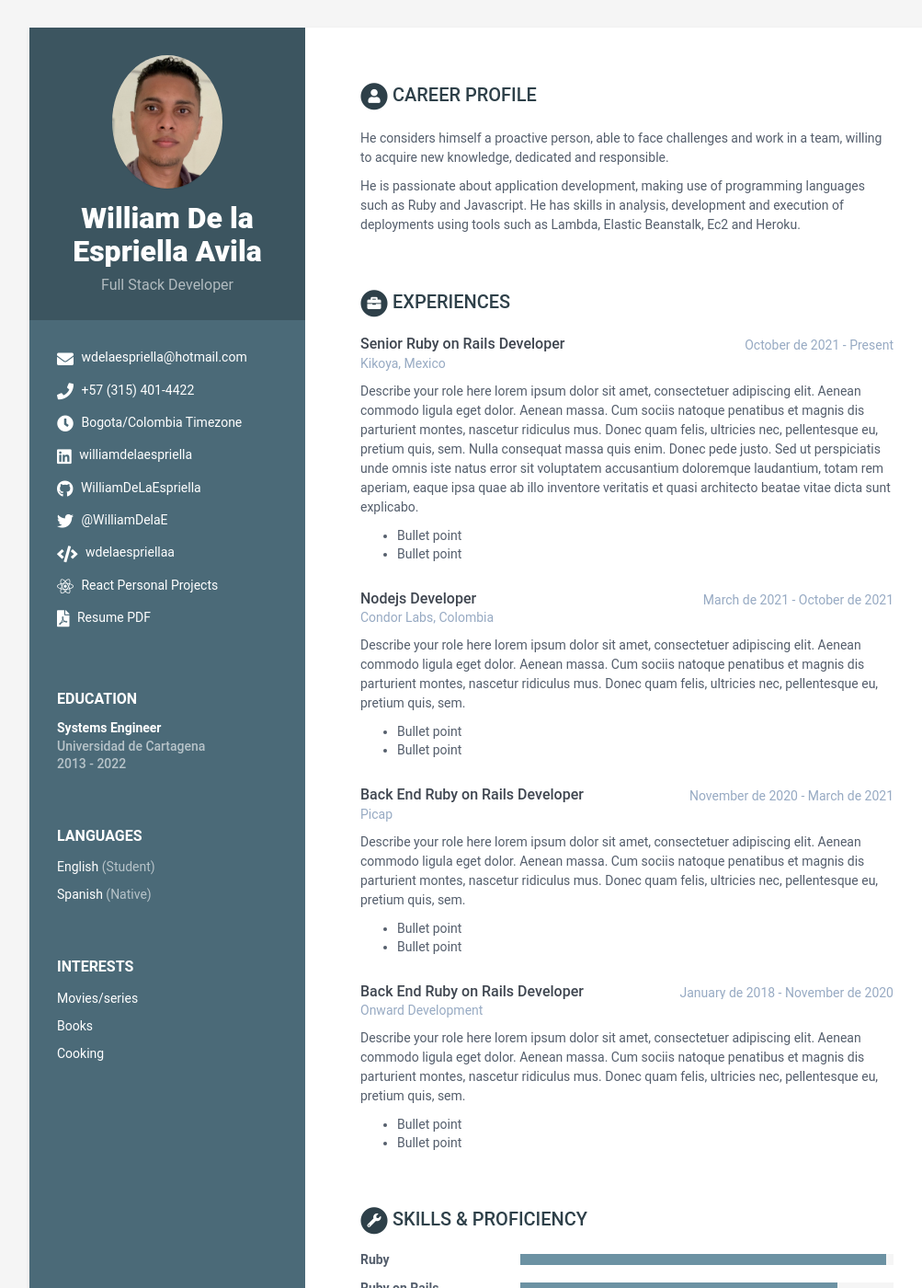
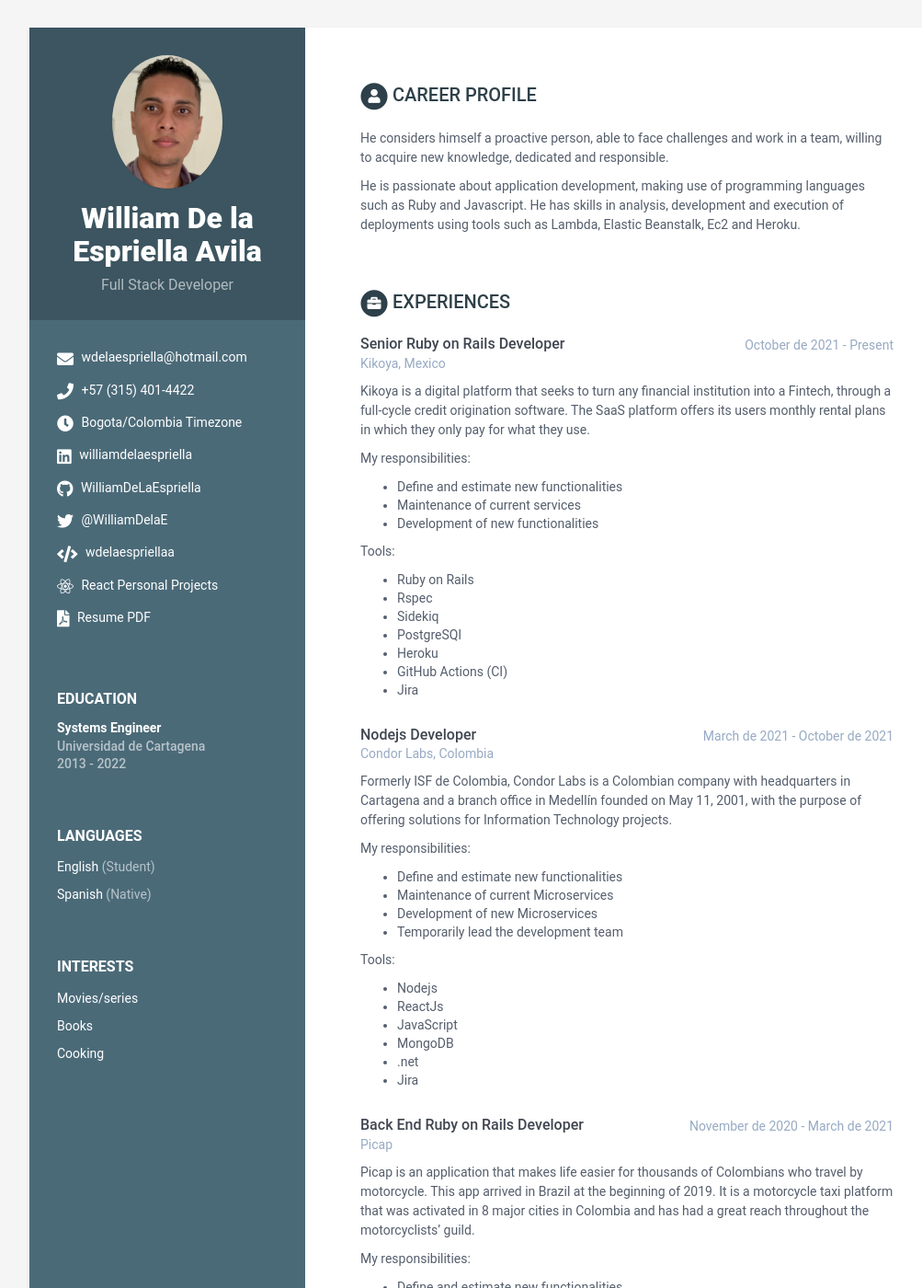
Before and after one commit to WilliamDeLaEspriella/williamdelaespriella.github.com, a Jekyll site: the page built from index.html, in a window 1280 px wide and 1400 px high. Shown: the whole window at 92% size, without its empty margins (108-1111 px from the left). Built offline with Jekyll 4.4.1, drawn with Linux system fonts in a browser that asks for light colours; some of the changed text lies outside the part shown.

Commit message:
feat: add Experiences information

```diff
--- a/_data/data.yml
+++ b/_data/data.yml
@@ -73,50 +73,86 @@ experiences:
         time: October de 2021 - Present
         company: Kikoya, Mexico
         details: |
-          Describe your role here lorem ipsum dolor sit amet, consectetuer
-          adipiscing elit. Aenean commodo ligula eget dolor. Aenean massa.
-          Cum sociis natoque penatibus et magnis dis parturient montes,
-          nascetur ridiculus mus. Donec quam felis, ultricies nec,
-          pellentesque eu, pretium quis, sem. Nulla consequat massa quis
-          enim. Donec pede justo. Sed ut perspiciatis unde omnis iste natus
-          error sit voluptatem accusantium doloremque laudantium, totam rem
-          aperiam, eaque ipsa quae ab illo inventore veritatis et quasi
-          architecto beatae vitae dicta sunt explicabo.
-            - Bullet point
-            - Bullet point
+          Kikoya is a digital platform that seeks to turn any financial institution into a Fintech,
+          through a full-cycle credit origination software.
+          The SaaS platform offers its users monthly rental plans in which they only pay for what they use.
+
+          My responsibilities:
+            - Define and estimate new functionalities
+            - Maintenance of current services
+            - Development of new functionalities
+
+          Tools:
+            - Ruby on Rails
+            - Rspec
+            - Sidekiq
+            - PostgreSQl
+            - Heroku
+            - GitHub Actions (CI)
+            - Jira
       - role: Nodejs Developer
         time: March de 2021 - October de 2021
         company: Condor Labs, Colombia
         details: |
-          Describe your role here lorem ipsum dolor sit amet, consectetuer
-          adipiscing elit. Aenean commodo ligula eget dolor. Aenean massa.
-          Cum sociis natoque penatibus et magnis dis parturient montes,
-          nascetur ridiculus mus. Donec quam felis, ultricies nec,
-          pellentesque eu, pretium quis, sem.
-            - Bullet point
-            - Bullet point
+          Formerly ISF de Colombia, Condor Labs is a Colombian company with headquarters in Cartagena
+          and a branch office in Medellín founded on May 11, 2001,
+          with the purpose of offering solutions for Information Technology projects.
+
+          My responsibilities:
+            - Define and estimate new functionalities
+            - Maintenance of current Microservices
+            - Development of new Microservices
+            - Temporarily lead the development team
+
+          Tools:
+            - Nodejs
+            - ReactJs
+            - JavaScript
+            - MongoDB
+            - .net
+            - Jira
       - role: Back End Ruby on Rails Developer
         time: November de 2020 - March de 2021
         company: Picap
         details: |
-          Describe your role here lorem ipsum dolor sit amet, consectetuer
-          adipiscing elit. Aenean commodo ligula eget dolor. Aenean massa.
-          Cum sociis natoque penatibus et magnis dis parturient montes,
-          nascetur ridiculus mus. Donec quam felis, ultricies nec,
-          pellentesque eu, pretium quis, sem.
-            - Bullet point
-            - Bullet point
+          Picap is an application that makes life easier for thousands of Colombians who travel by motorcycle.
+          This app arrived in Brazil at the beginning of 2019. It is a motorcycle taxi platform
+          that was activated in 8 major cities in Colombia and has had a great reach throughout the motorcyclists' guild.
+
+          My responsibilities:
+            - Define and estimate new functionalities
+            - Maintenance of current services
+            - Development of new functionalities
+
+          Tools:
+            - Ruby on Rails
+            - Rspec
+            - Sidekiq
+            - MongoId ORM
+            - MongoDB
+            - Bitbucket
+            - Jira
       - role: Back End Ruby on Rails Developer
         time: January de 2018 - November de 2020
         company: Onward Development
         details: |
-          Describe your role here lorem ipsum dolor sit amet, consectetuer
-          adipiscing elit. Aenean commodo ligula eget dolor. Aenean massa.
-          Cum sociis natoque penatibus et magnis dis parturient montes,
-          nascetur ridiculus mus. Donec quam felis, ultricies nec,
-          pellentesque eu, pretium quis, sem.
-            - Bullet point
-            - Bullet point
+          Onward Development is a company dedicated to custom development in the most innovative technologies,
+          web development, mobile development and other custom services.
+
+          My responsibilities:
+            - Define and estimate new functionalities
+            - Maintenance of current services
+            - Development of new functionalities
+            - Deployment services to AWS and Heroku
+
+          Tools:
+            - Ruby on Rails
+            - ReactJS
+            - Nodejs
+            - Resque
+            - PosgreSQL
+            - AWS
+            - Heroku
 
 # certifications:
 #       title: Certifications
@@ -232,10 +268,10 @@ skills:
 
     toolset:
       - name: Ruby
-        level: 98%
+        level: 90%
 
       - name: Ruby on Rails
-        level: 85%
+        level: 90%
 
       - name: Javascript & jQuery
         level: 80%
```
